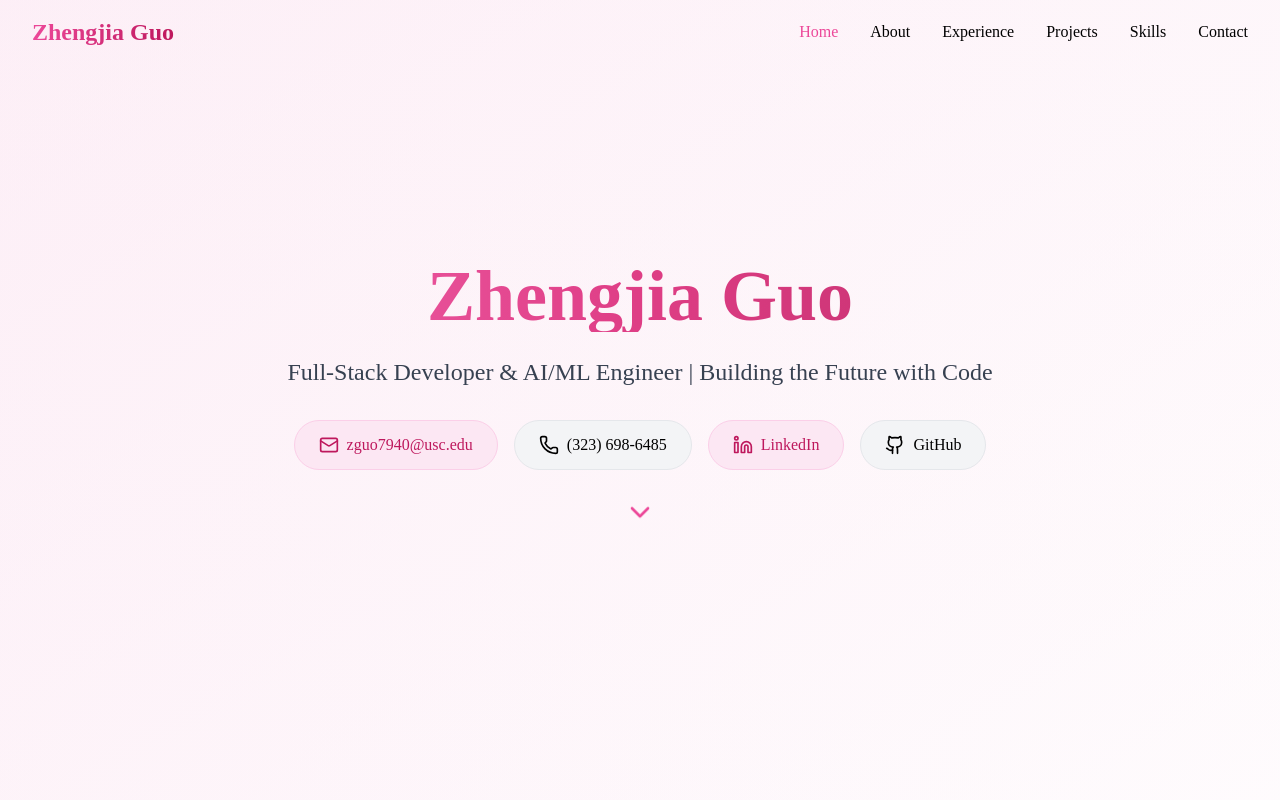
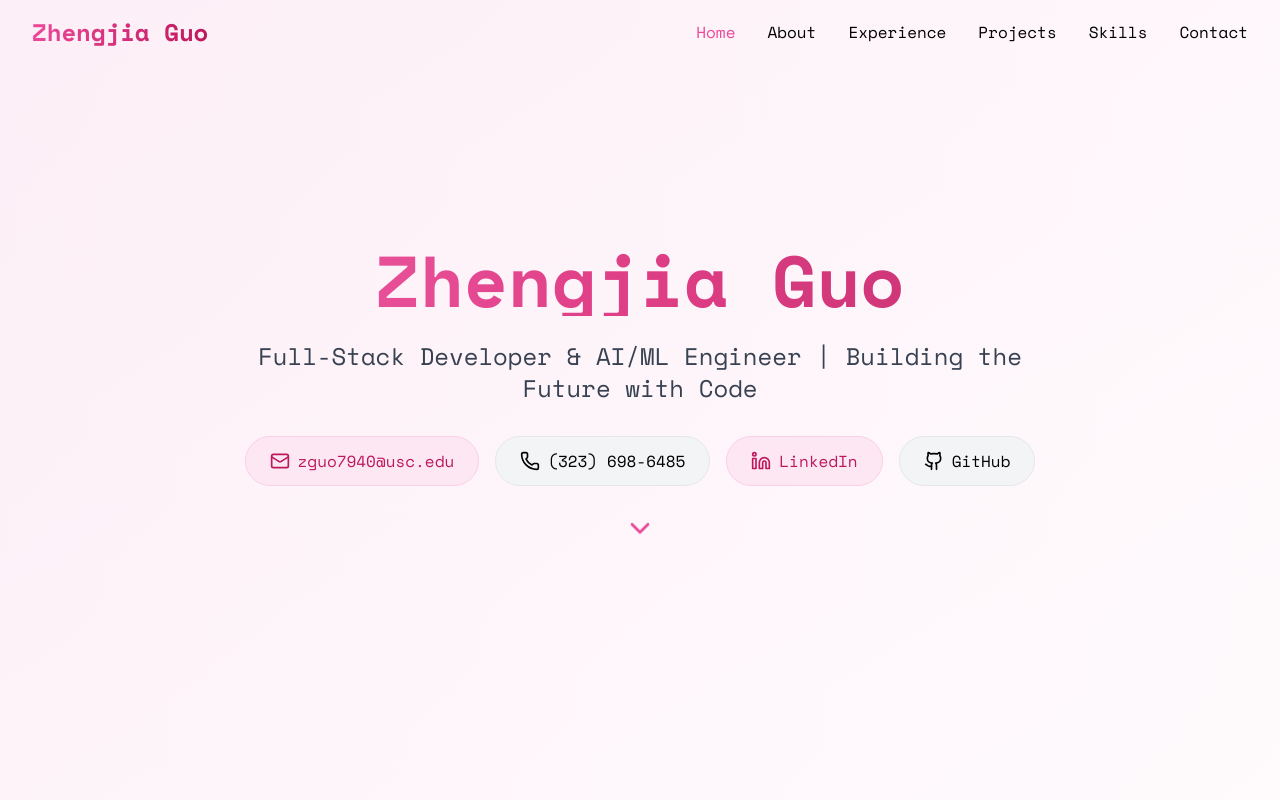
Before and after one commit to ggggzj/Zhengjia.bio, a React (Create React App) app: page / in a window 1280 px wide. Shown: the top 800 px of the page. Built offline with nearby package versions, Linux system fonts and the light colour scheme.

Commit message:
Change font style to Space Mono throughout the website
- Added Google Fonts import for Space Mono
- Updated Tailwind config to use Space Mono for both sans and mono families
- Changed main component from font-mono to font-sans
- Applied Space Mono consistently across all text elements

```diff
--- a/src/ainichoubb.tsx
+++ b/src/ainichoubb.tsx
@@ -77,7 +77,7 @@ const Portfolio = () => {
   };
 
   return (
-    <div className="min-h-screen bg-white text-black font-mono">
+    <div className="min-h-screen bg-white text-black font-sans">
       {/* Navigation */}
       <nav className={`fixed top-0 w-full z-50 transition-all duration-300 ${
         isScrolled ? 'bg-white/95 backdrop-blur-md shadow-2xl border-b border-gray-200' : 'bg-transparent'
--- a/src/index.css
+++ b/src/index.css
@@ -1,3 +1,5 @@
+@import url('https://fonts.googleapis.com/css2?family=Space+Mono:ital,wght@0,400;0,700;1,400;1,700&display=swap');
+
 @tailwind base;
 @tailwind components;
 @tailwind utilities;
--- a/tailwind.config.js
+++ b/tailwind.config.js
@@ -32,8 +32,8 @@ module.exports = {
         }
       },
       fontFamily: {
-        'sans': ['Inter', 'ui-sans-serif', 'system-ui'],
-        'mono': ['JetBrains Mono', 'ui-monospace', 'SFMono-Regular'],
+        'sans': ['Space Mono', 'ui-sans-serif', 'system-ui'],
+        'mono': ['Space Mono', 'ui-monospace', 'SFMono-Regular'],
       },
       animation: {
         'fade-in': 'fadeIn 0.5s ease-in-out',
```
